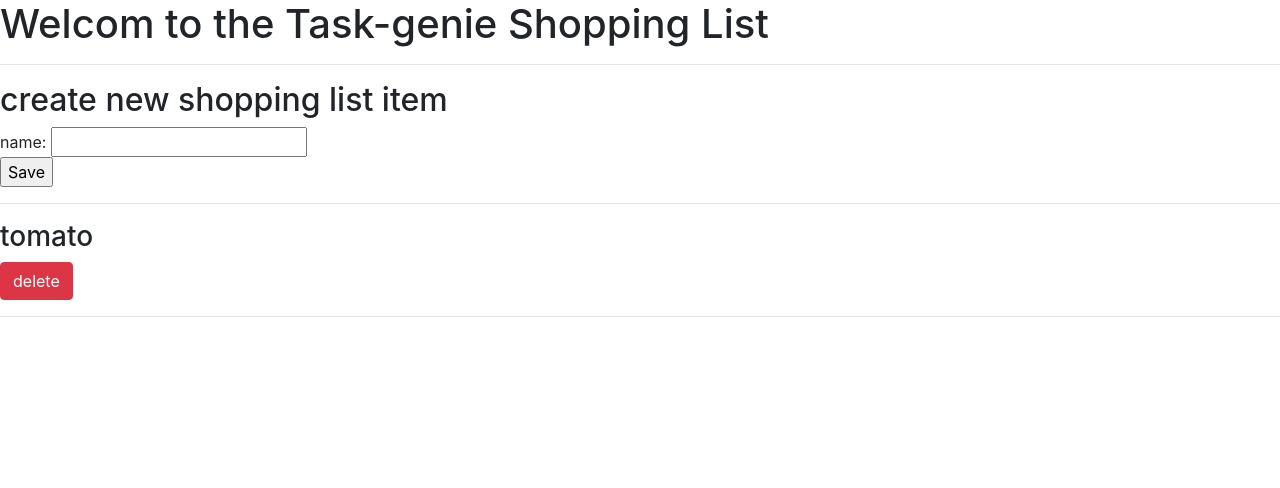
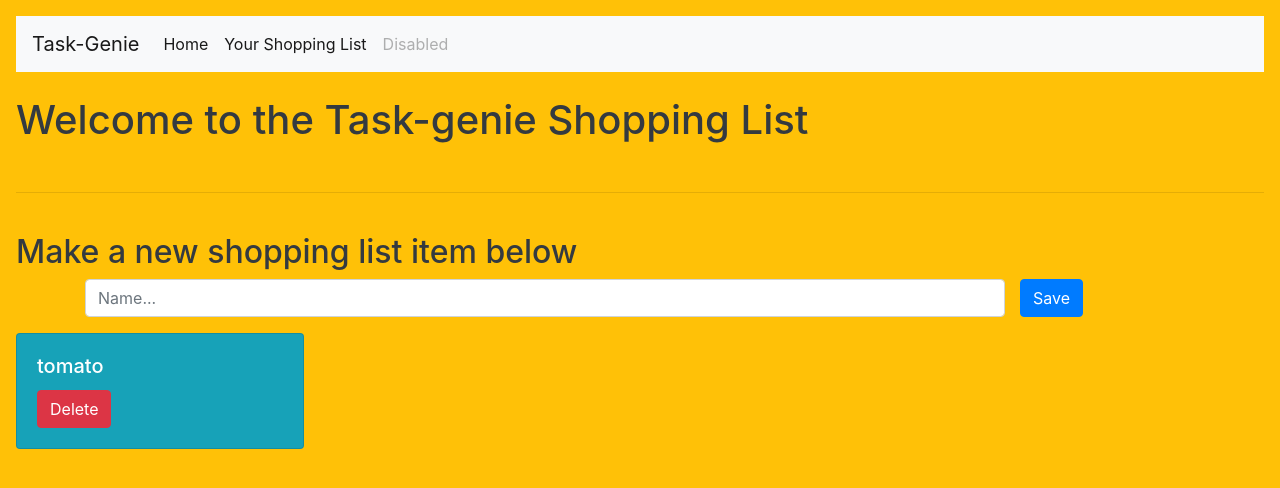
Before and after one commit to coder-rishi/Task-Genie, a Flask app: page /shop in a window 1280 px wide. Shown: the top 488 px of the page. Run offline with Flask 2, Linux system fonts and the light colour scheme; data comes from the database, SQL or seed files in the repository; both versions use the stored data as it was after the commit; some libraries are stand-ins or nearby versions.

Commit message:
styled with bootstrap

```diff
--- a/templates/base.html
+++ b/templates/base.html
@@ -1,5 +1,6 @@
 <!DOCTYPE html>
 <html lang="en">
+
 <head>
     <meta charset="utf-8">
     <meta name="viewport" content="width=device-width, initial-scale=1, shrink-to-fit=no">
@@ -8,11 +9,54 @@
         integrity="sha384-ggOyR0iXCbMQv3Xipma34MD+dH/1fQ784/j6cY/iJTQUOhcWr7x9JvoRxT2MZw1T" crossorigin="anonymous">
     {% block head %} {% endblock %}
 </head>
-<body>
 
+<body class="p-3 mb-2 bg-warning text-dark">
+    <nav class="navbar navbar-expand-lg navbar-light bg-light">
+        <a class="navbar-brand" href="/">Task-Genie</a>
+        <button class="navbar-toggler" type="button" data-toggle="collapse" data-target="#navbarSupportedContent"
+            aria-controls="navbarSupportedContent" aria-expanded="false" aria-label="Toggle navigation">
+            <span class="navbar-toggler-icon"></span>
+        </button>
+
+        <div class="collapse navbar-collapse" id="navbarSupportedContent">
+            <ul class="navbar-nav mr-auto">
+                <li class="nav-item active">
+                    <a class="nav-link" href="/">Home <span class="sr-only">(current)</span></a>
+                </li>
+                <li class="nav-item active">
+                    <a class="nav-link" href="/">Your Shopping List</a>
+                </li>
+                <!--li class="nav-item dropdown">
+              <a class="nav-link dropdown-toggle" href="#" id="navbarDropdown" role="button" data-toggle="dropdown" aria-haspopup="true" aria-expanded="false">
+                Dropdown
+              </a>
+              <div class="dropdown-menu" aria-labelledby="navbarDropdown">
+                <a class="dropdown-item" href="#">Action</a>
+                <a class="dropdown-item" href="#">Another action</a>
+                <div class="dropdown-divider"></div>
+                <a class="dropdown-item" href="#">Something else here</a>
+              </div>
+            </li-->
+                <li class="nav-item">
+                    <a class="nav-link disabled" href="#" tabindex="-1" aria-disabled="true">Disabled</a>
+                </li>
+            </ul>
+            <!--form class="form-inline my-2 my-lg-0">
+            <input class="form-control mr-sm-2" type="search" placeholder="Search" aria-label="Search">
+            <button class="btn btn-outline-success my-2 my-sm-0" type="submit">Search</button>
+          </form-->
+        </div>
+    </nav>
     {% block body %} {% endblock %}
-    <script src="https://code.jquery.com/jquery-3.5.1.slim.min.js" integrity="sha384-DfXdz2htPH0lsSSs5nCTpuj/zy4C+OGpamoFVy38MVBnE+IbbVYUew+OrCXaRkfj" crossorigin="anonymous"></script>
-    <script src="https://cdn.jsdelivr.net/npm/popper.js@1.16.1/dist/umd/popper.min.js" integrity="sha384-9/reFTGAW83EW2RDu2S0VKaIzap3H66lZH81PoYlFhbGU+6BZp6G7niu735Sk7lN" crossorigin="anonymous"></script>
-    <script src="https://stackpath.bootstrapcdn.com/bootstrap/4.5.2/js/bootstrap.min.js" integrity="sha384-B4gt1jrGC7Jh4AgTPSdUtOBvfO8shuf57BaghqFfPlYxofvL8/KUEfYiJOMMV+rV" crossorigin="anonymous"></script>
+    <script src="https://code.jquery.com/jquery-3.5.1.slim.min.js"
+        integrity="sha384-DfXdz2htPH0lsSSs5nCTpuj/zy4C+OGpamoFVy38MVBnE+IbbVYUew+OrCXaRkfj"
+        crossorigin="anonymous"></script>
+    <script src="https://cdn.jsdelivr.net/npm/popper.js@1.16.1/dist/umd/popper.min.js"
+        integrity="sha384-9/reFTGAW83EW2RDu2S0VKaIzap3H66lZH81PoYlFhbGU+6BZp6G7niu735Sk7lN"
+        crossorigin="anonymous"></script>
+    <script src="https://stackpath.bootstrapcdn.com/bootstrap/4.5.2/js/bootstrap.min.js"
+        integrity="sha384-B4gt1jrGC7Jh4AgTPSdUtOBvfO8shuf57BaghqFfPlYxofvL8/KUEfYiJOMMV+rV"
+        crossorigin="anonymous"></script>
 </body>
+
 </html>
--- a/templates/shop.html
+++ b/templates/shop.html
@@ -5,21 +5,45 @@
 
 
 {% block body %}
-<h1>Welcom to the Task-genie Shopping List</h1>
+<br>
+<h1>Welcome to the Task-genie Shopping List</h1>
+<br>
+<hr>
+<br>
 
-<hr>
+<!--hr>
 <div style="display:inline"></div>
-<h2>create new shopping list item</h2>
+<h2>Create a new shopping list item:</h2>
 <form action="/shop" method="POST">
-    name: <input type="text" name="name" id="name">
+    <h2 style="display-inline">name:</h2><input type="text" name="name" id="name" style="display-inline">
     <br>
-    <input type="submit" value="Save">
+    <input type="submit" value="Save" style="display-inline" class="btn btn-primary">
 </form>
-<hr>
+<hr-->
+<h2>Make a new shopping list item below</h2>
+
+<div class="container">
+<form action="/shop" method="POST">
+<div class="form-group row">
+    <div class="col-sm-10">
+      <input type="text" name="name" id="name" class="form-control" placeholder="Name...">
+    </div>
+<input type="submit" value="Save" style="display-inline" class="btn btn-primary">
+</div>
+</form>
+</div>
+
+
+
 </div>
 {% for shopitem in shopl %}
-    <h3>{{ shopitem.name }}</h3>
-    <a href="/shop/delete/{{ shopitem.id }}" class="btn btn-danger">delete</a>
-    <hr>
+    <div class="card text-white bg-info mb-3" style="width: 18rem;">
+    <div class="card-body">
+      <h5 class="card-title">{{ shopitem.name }}</h5>
+      <a href="/shop/delete/{{ shopitem.id }}" class="card-link btn btn-danger">Delete</a>
+    </div>
+  </div>
 {% endfor %}
+
+
 {% endblock %}
```
Also changed, not shown: shop.db. Lines whose indentation alone changed are shown as unchanged.
